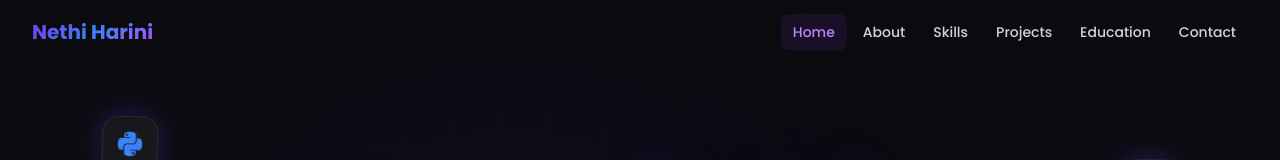
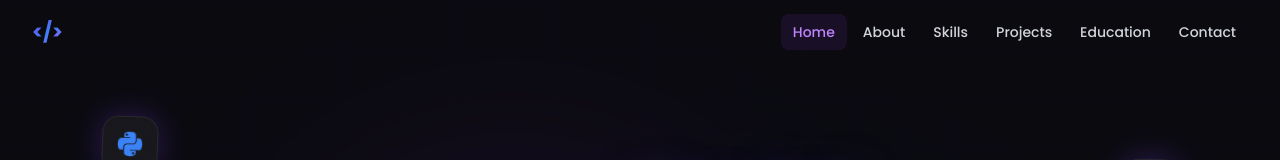
Before and after one commit to harini-85/portfolio, a React (Vite) app in the folder portfolio/: page / in a window 1280 px wide. Shown: the top 160 px of the page. Built offline with nearby package versions, Linux system fonts and the light colour scheme.

Commit message:
changes made in navbar and footer

```diff
--- a/portfolio/src/components/Footer.tsx
+++ b/portfolio/src/components/Footer.tsx
@@ -26,7 +26,7 @@ export default function Footer() {
         <div className="flex flex-col sm:flex-row items-center justify-between gap-6 mb-8">
           {/* Brand */}
           {/* <div className="text-center sm:text-left">
-            <p className="text-xl font-bold gradient-text">Nethi Harini</p>
+            <p className="text-xl font-bold gradient-text">&lt;/&gt;</p>
             <p className="text-gray-500 text-xs mt-1">Full Stack · ML · Data Science</p>
           </div> */}
 
--- a/portfolio/src/components/Navbar.tsx
+++ b/portfolio/src/components/Navbar.tsx
@@ -45,7 +45,7 @@ export default function Navbar() {
             className="text-xl font-bold gradient-text cursor-pointer"
             onClick={() => handleClick('#home')}
           >
-            Nethi Harini
+            &lt;/&gt;
           </motion.span>
 
           {/* Desktop nav */}
```
